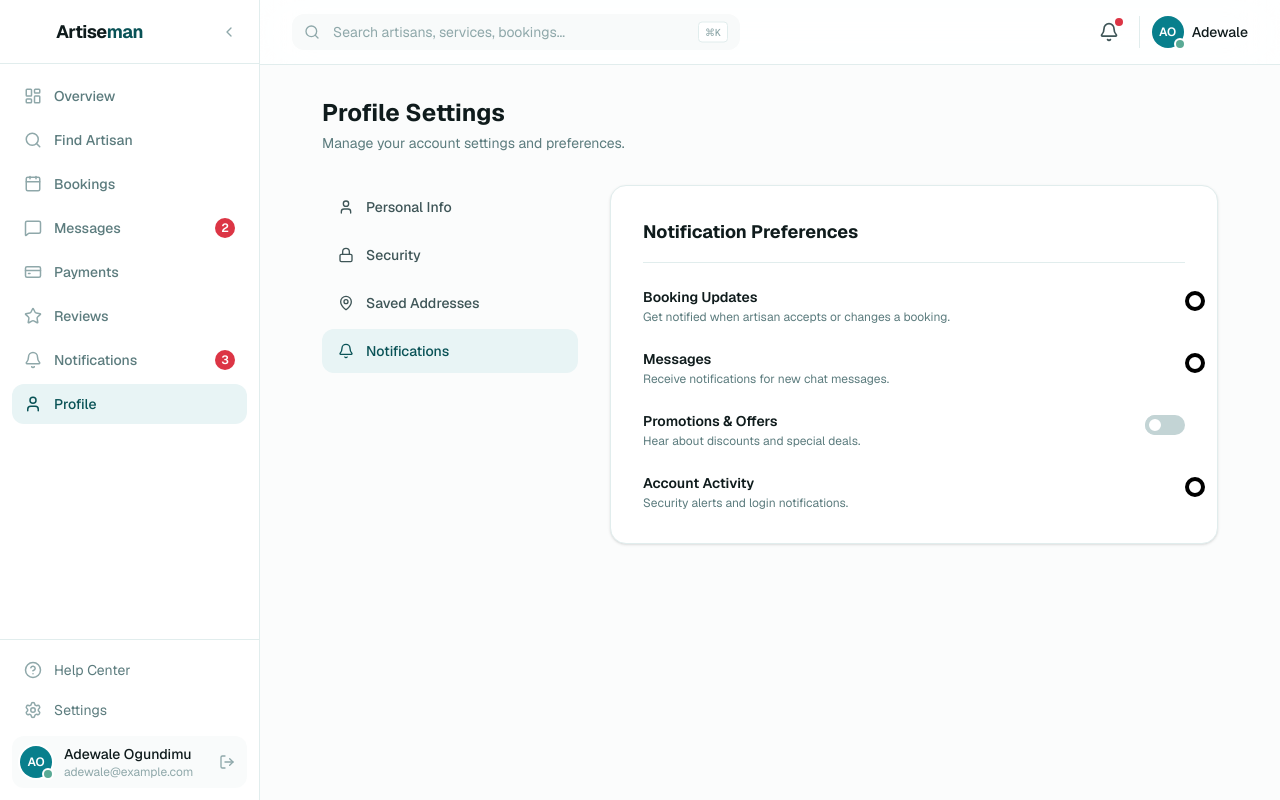
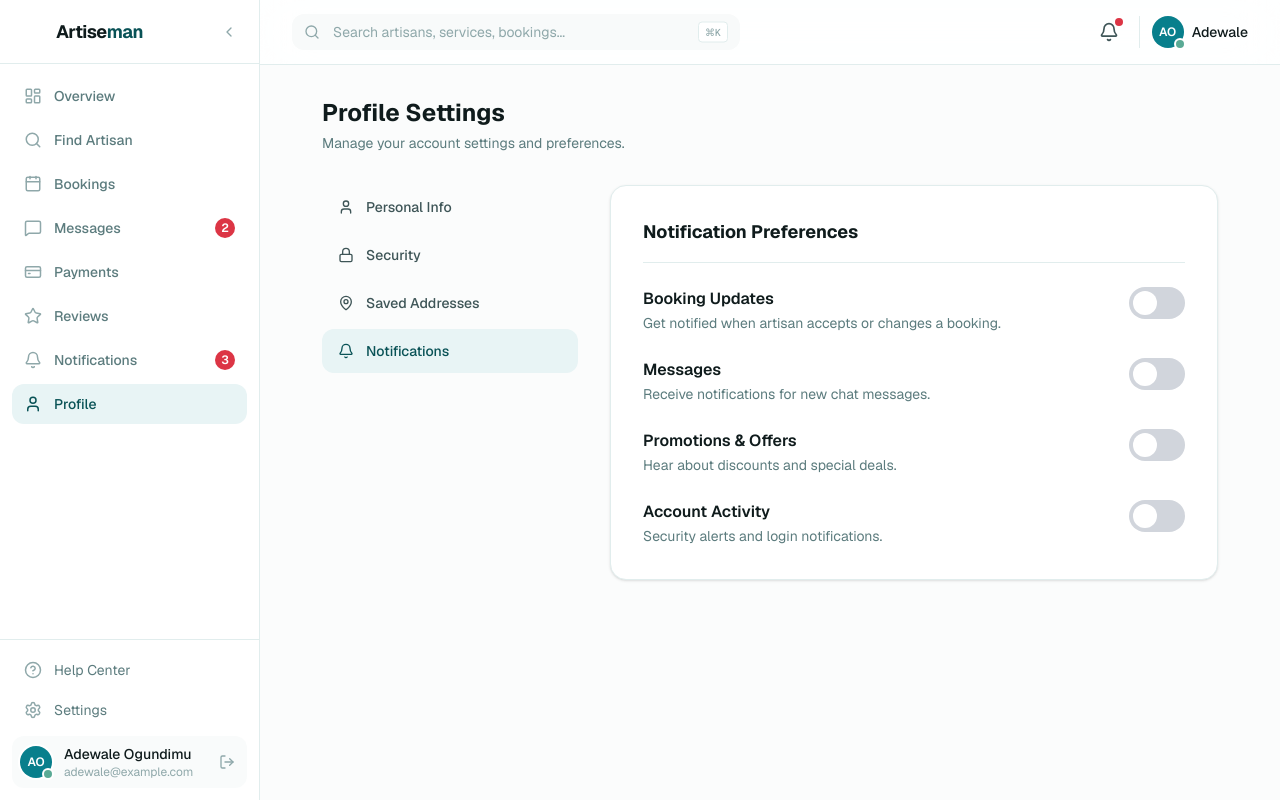
Before and after one commit to kiisi/artiseman, a Next.js app: page /customer/profile in a window 1280 px wide. Both pictures are taken after a click on the button "Notifications". Built offline with nearby package versions, Linux system fonts and the light colour scheme.

Commit message:
feat: implemented switch component

```diff
--- a/app/(dashboard)/customer/notifications/page.tsx
+++ b/app/(dashboard)/customer/notifications/page.tsx
@@ -24,26 +24,23 @@ export default function NotificationsPage() {
         </div>
 
         <div className="flex items-center gap-3">
-          <div className="flex items-center bg-white border border-border rounded-lg p-1 shadow-sm">
+          <div className="flex items-center bg-white border border-border rounded-lg p-1">
             <button
               onClick={() => setFilter("all")}
-              className={`px-3 py-1.5 rounded-md text-sm font-medium transition-colors ${
-                filter === "all" ? "bg-primary-50 text-primary" : "text-neutral-500 hover:text-foreground"
-              }`}
+              className={`px-3 py-1.5 rounded-md text-sm font-medium transition-colors ${filter === "all" ? "bg-primary-50 text-primary" : "text-neutral-500 hover:text-foreground"
+                }`}
             >
               All
             </button>
             <button
               onClick={() => setFilter("unread")}
-              className={`px-3 py-1.5 rounded-md text-sm font-medium transition-colors flex items-center gap-1.5 ${
-                filter === "unread" ? "bg-primary-50 text-primary" : "text-neutral-500 hover:text-foreground"
-              }`}
+              className={`px-3 py-1.5 rounded-md text-sm font-medium transition-colors flex items-center gap-1.5 ${filter === "unread" ? "bg-primary-50 text-primary" : "text-neutral-500 hover:text-foreground"
+                }`}
             >
               Unread
               {unreadCount > 0 && (
-                <span className={`w-5 h-5 rounded-full text-[10px] flex items-center justify-center ${
-                  filter === "unread" ? "bg-primary text-white" : "bg-neutral-200 text-neutral-600"
-                }`}>
+                <span className={`w-5 h-5 rounded-full text-[10px] flex items-center justify-center ${filter === "unread" ? "bg-primary text-white" : "bg-neutral-200 text-neutral-600"
+                  }`}>
                   {unreadCount}
                 </span>
               )}
--- a/app/(dashboard)/customer/profile/page.tsx
+++ b/app/(dashboard)/customer/profile/page.tsx
@@ -5,9 +5,17 @@ import { User, Lock, MapPin, Bell, Shield, Camera } from "lucide-react";
 import { Avatar } from "@/app/components/ui/avatar";
 import { Button } from "@/app/components/ui/button";
 import { currentUser } from "@/lib/dashboard-mock-data";
+import Switch from "@/app/components/ui/switch";
 
 export default function ProfileSettingsPage() {
   const [activeTab, setActiveTab] = useState<"personal" | "security" | "addresses" | "notifications">("personal");
+
+  const [notificationPref, setNotificationPref] = useState([
+    { title: "Booking Updates", desc: "Get notified when artisan accepts or changes a booking.", checked: false },
+    { title: "Messages", desc: "Receive notifications for new chat messages.", checked: false },
+    { title: "Promotions & Offers", desc: "Hear about discounts and special deals.", checked: false },
+    { title: "Account Activity", desc: "Security alerts and login notifications.", checked: false },
+  ])
 
   return (
     <div className="max-w-4xl mx-auto space-y-8 animate-fade-in pb-12">
@@ -22,33 +30,29 @@ export default function ProfileSettingsPage() {
           <nav className="flex flex-col gap-1">
             <button
               onClick={() => setActiveTab("personal")}
-              className={`flex items-center gap-3 px-4 py-3 rounded-lg text-sm font-medium transition-colors text-left ${
-                activeTab === "personal" ? "bg-primary-50 text-primary" : "text-neutral-600 hover:bg-neutral-50"
-              }`}
+              className={`flex items-center gap-3 px-4 py-3 rounded-lg text-sm font-medium transition-colors text-left ${activeTab === "personal" ? "bg-primary-50 text-primary" : "text-neutral-600 hover:bg-neutral-50"
+                }`}
             >
               <User className="w-4 h-4" /> Personal Info
             </button>
             <button
               onClick={() => setActiveTab("security")}
-              className={`flex items-center gap-3 px-4 py-3 rounded-lg text-sm font-medium transition-colors text-left ${
-                activeTab === "security" ? "bg-primary-50 text-primary" : "text-neutral-600 hover:bg-neutral-50"
-              }`}
+              className={`flex items-center gap-3 px-4 py-3 rounded-lg text-sm font-medium transition-colors text-left ${activeTab === "security" ? "bg-primary-50 text-primary" : "text-neutral-600 hover:bg-neutral-50"
+                }`}
             >
               <Lock className="w-4 h-4" /> Security
             </button>
             <button
               onClick={() => setActiveTab("addresses")}
-              className={`flex items-center gap-3 px-4 py-3 rounded-lg text-sm font-medium transition-colors text-left ${
-                activeTab === "addresses" ? "bg-primary-50 text-primary" : "text-neutral-600 hover:bg-neutral-50"
-              }`}
+              className={`flex items-center gap-3 px-4 py-3 rounded-lg text-sm font-medium transition-colors text-left ${activeTab === "addresses" ? "bg-primary-50 text-primary" : "text-neutral-600 hover:bg-neutral-50"
+                }`}
             >
               <MapPin className="w-4 h-4" /> Saved Addresses
             </button>
             <button
               onClick={() => setActiveTab("notifications")}
-              className={`flex items-center gap-3 px-4 py-3 rounded-lg text-sm font-medium transition-colors text-left ${
-                activeTab === "notifications" ? "bg-primary-50 text-primary" : "text-neutral-600 hover:bg-neutral-50"
-              }`}
+              className={`flex items-center gap-3 px-4 py-3 rounded-lg text-sm font-medium transition-colors text-left ${activeTab === "notifications" ? "bg-primary-50 text-primary" : "text-neutral-600 hover:bg-neutral-50"
+                }`}
             >
               <Bell className="w-4 h-4" /> Notifications
             </button>
@@ -188,21 +192,30 @@ export default function ProfileSettingsPage() {
               <h2 className="text-lg font-bold text-foreground border-b border-border pb-4 mb-6">Notification Preferences</h2>
 
               <div className="space-y-6">
-                {[
-                  { title: "Booking Updates", desc: "Get notified when artisan accepts or changes a booking." },
-                  { title: "Messages", desc: "Receive notifications for new chat messages." },
-                  { title: "Promotions & Offers", desc: "Hear about discounts and special deals." },
-                  { title: "Account Activity", desc: "Security alerts and login notifications." },
-                ].map((item, i) => (
+                {notificationPref.map((item, i) => (
                   <div key={i} className="flex items-start justify-between">
                     <div>
-                      <h3 className="font-semibold text-sm text-foreground">{item.title}</h3>
-                      <p className="text-xs text-neutral-500 mt-0.5">{item.desc}</p>
+                      <h3 className="font-semibold text-[16px] text-foreground">{item.title}</h3>
+                      <p className="text-[14px] text-neutral-500 mt-0.5">{item.desc}</p>
                     </div>
-                    <label className="relative inline-block w-10 align-middle select-none transition duration-200 ease-in mt-1">
-                      <input type="checkbox" defaultChecked={i !== 2} className="toggle-checkbox absolute block w-5 h-5 rounded-full bg-white border-4 border-neutral-300 appearance-none cursor-pointer transition-transform duration-200 ease-in-out checked:translate-x-5 checked:border-primary z-10" />
-                      <div className="toggle-label block overflow-hidden h-5 rounded-full bg-neutral-300 cursor-pointer transition-colors duration-200 ease-in-out peer-checked:bg-primary"></div>
-                    </label>
+                    <div>
+                      <Switch
+                        checked={item.checked}
+                        onCheckedChange={() => {
+                          setNotificationPref((prev) => {
+                            return prev.map(data => {
+                              if (data.title === item.title) {
+                                return {
+                                  ...data,
+                                  checked: !data.checked
+                                }
+                              }
+                              return data
+                            })
+                          })
+                        }}
+                      />
+                    </div>
                   </div>
                 ))}
               </div>
@@ -211,7 +224,8 @@ export default function ProfileSettingsPage() {
         </div>
       </div>
 
-      <style dangerouslySetInnerHTML={{__html: `
+      <style dangerouslySetInnerHTML={{
+        __html: `
         .toggle-checkbox:checked { right: 0; border-color: var(--color-primary); }
         .toggle-checkbox:checked + .toggle-label { background-color: var(--color-primary); }
         .toggle-checkbox { right: 20px; z-index: 1; }
--- /dev/null
+++ b/app/components/ui/switch.tsx
@@ -0,0 +1,53 @@
+import React from "react";
+
+interface SwitchProps {
+    checked: boolean;
+    onCheckedChange: (checked: boolean) => void;
+    disabled?: boolean;
+    className?: string;
+    id?: string;
+    name?: string;
+}
+
+export default function Switch({
+    checked,
+    onCheckedChange,
+    disabled = false,
+    className = "",
+    id,
+    name,
+}: SwitchProps) {
+    return (
+        <button
+            id={id}
+            name={name}
+            type="button"
+            role="switch"
+            aria-checked={checked}
+            disabled={disabled}
+            onClick={() => !disabled && onCheckedChange(!checked)}
+            className={`
+        relative inline-flex h-8 w-14 shrink-0 cursor-pointer
+        items-center rounded-full
+        transition-all duration-200 ease-out
+        focus:outline-none
+        focus-visible:ring-4
+        focus-visible:ring-[#095256]/20
+        disabled:cursor-not-allowed
+        disabled:opacity-50
+        ${checked ? "bg-[#095256]" : "bg-gray-300"}
+        ${className}
+      `}
+        >
+            <span
+                className={`
+          absolute left-1
+          h-6 w-6 rounded-full bg-white
+          transition-all duration-200 ease-out
+          will-change-transform
+          ${checked ? "translate-x-6" : "translate-x-0"}
+        `}
+            />
+        </button>
+    );
+}
```
